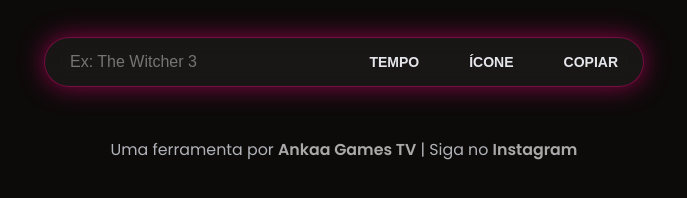
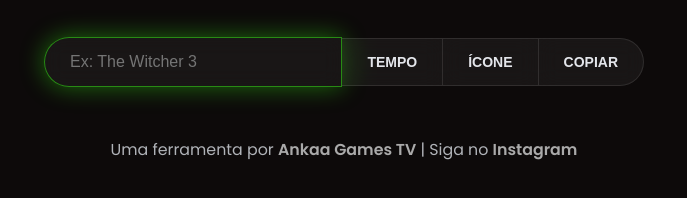
Before and after one commit to oryancardoso/ankaa-backlog-widget, a plain HTML site: page index.html in a window 1280 px wide. Shown: the part 442-640 px from the top of the page, without its empty margins (296-983 px from the left). Drawn offline with Linux system fonts and the light colour scheme.

Commit message:
Update 1.4 index.html

```diff
--- a/index.html
+++ b/index.html
@@ -5,7 +5,7 @@
   <meta charset="UTF-8">
   <meta name="viewport" content="width=device-width, initial-scale=1.0">
   <title>Ankaa Games - Ferramentas</title>
-  <style>
+<style>
     @import url('https://fonts.googleapis.com/css2?family=Poppins:wght@300;400;600&display=swap');
 
     body {
@@ -18,6 +18,7 @@
       justify-content: center;
       align-items: center;
       min-height: 90vh;
+      overflow: hidden;
     }
 
     .container {
@@ -56,39 +57,37 @@
       display: flex;
       justify-content: center;
       align-items: center;
-      border-radius: 50px;
-      border: 1px solid rgba(255, 255, 255, 0.1);
-      background-color: rgba(255, 255, 255, 0.05);
-      backdrop-filter: blur(10px);
-      -webkit-backdrop-filter: blur(10px);
-      box-shadow: 0 8px 32px 0 rgba(0, 0, 0, 0.37);
-      transition: box-shadow 0.3s ease;
-    }
-
-    .search-container:focus-within {
-      box-shadow: 0 0 25px rgba(255, 0, 127, 0.5);
-      border-color: rgba(255, 0, 127, 0.4);
     }
 
     input {
       flex-grow: 1;
       padding: 15px 25px;
       border-radius: 50px 0 0 50px;
-      border: none;
-      background-color: transparent;
+      border: 1px solid rgba(255, 255, 255, 0.1);
+      background-color: rgba(255, 255, 255, 0.05);
+      backdrop-filter: blur(10px);
+      -webkit-backdrop-filter: blur(10px);
       color: #e4e6eb;
       font-size: 16px;
+      transition: all 0.3s ease;
     }
 
     input:focus {
       outline: none;
+      border-color: rgba(57, 255, 20, 0.5);
+      box-shadow: 0 0 25px rgba(57, 255, 20, 0.4);
     }
 
     button {
+      position: relative;
+      overflow: hidden;
       flex-shrink: 0;
       padding: 15px 25px;
-      border: none;
-      background-color: transparent;
+      border: 1px solid rgba(255, 255, 255, 0.1);
+      border-left: none;
+      background-color: rgba(255, 255, 255, 0.05);
+      backdrop-filter: blur(10px);
+      -webkit-backdrop-filter: blur(10px);
       color: #e4e6eb;
       font-size: 14px;
       font-weight: 600;
@@ -97,25 +96,25 @@
       text-transform: uppercase;
     }
 
-     .search-container:focus-within {
-      box-shadow: 0 0 25px rgba(255, 0, 127, 0.5); /* BRILHO ROSA */
-      border-color: rgba(255, 0, 127, 0.4);
+    #searchButton { border-radius: 0; }
+    #pinterestButton { border-radius: 0; }
+    #copyButton { border-radius: 0 50px 50px 0; }
+
+    button::before {
+      content: '';
+      position: absolute;
+      left: var(--mouse-x, 50%);
+      top: var(--mouse-y, 50%);
+      width: 0;
+      height: 0;
+      background: radial-gradient(circle closest-side, rgba(57, 255, 20, 0.5), transparent);
+      transform: translate(-50%, -50%);
+      transition: width 0.3s ease, height 0.3s ease;
     }
 
-    button:hover {
-      transform: scale(1.05);
-      background-color: rgba(255, 255, 255, 0.05); /* Um fundo sutil no hover */
-      color: #FFFFFF;
-    }
-
-    #searchButton:hover {
-      box-shadow: 0 0 20px rgba(141, 43, 226, 0.6); /* ROSA/ROXO */
-    }
-    #pinterestButton:hover {
-      box-shadow: 0 0 20px rgba(57, 255, 20, 0.6); /* VERDE/CIANO */
-    }
-    #copyButton:hover {
-      box-shadow: 0 0 20px rgba(0, 255, 255, 0.6); /* VERDE/CIANO */
+    button:hover::before {
+      width: 200px;
+      height: 200px;
     }
 
     footer {
@@ -134,7 +133,7 @@
     footer a:hover {
       color: #FF007F;
     }
-  </style>
+</style>
 </head>
 <body>
   <div class="container">
@@ -159,11 +158,12 @@
 
   </div>
 
-  <script>
+<script>
     const gameInput = document.getElementById('gameInput');
     const searchButton = document.getElementById('searchButton');
     const pinterestButton = document.getElementById('pinterestButton');
     const copyButton = document.getElementById('copyButton');
+    const allButtons = [searchButton, pinterestButton, copyButton];
 
     const searchOnHltb = () => {
       const gameName = gameInput.value;
@@ -201,7 +201,7 @@
       'Ex: Fallout: New Vegas', 'Ex: Outer Wilds', 'Ex: Celeste', 'Ex: Undertale', 'Ex: Journey',
       'Ex: Inside', 'Ex: Limbo', 'Ex: What Remains of Edith Finch', 'Ex: Firewatch', 'Ex: Life is Strange',
       'Ex: Nier: Automata', 'Ex: Ori and the Blind Forest', 'Ex: Dead Cells', 'Ex: Slay the Spire', 'Ex: Into the Breach',
-      'Ex: FTL: Faster Than Light', 'Ex: Shovel Knight', 'Ex: Cuphead', 'Ex: Hollow Knight: Silkong'
+      'Ex: FTL: Faster Than Light', 'Ex: Shovel Knight', 'Ex: Cuphead', 'Ex: Hollow Knight: Silksong'
     ];
     let placeholderIndex = 0;
 
@@ -220,8 +220,18 @@
         }
     });
 
+    allButtons.forEach(button => {
+      button.addEventListener('mousemove', (e) => {
+        const rect = button.getBoundingClientRect();
+        const x = e.clientX - rect.left;
+        const y = e.clientY - rect.top;
+        button.style.setProperty('--mouse-x', `${x}px`);
+        button.style.setProperty('--mouse-y', `${y}px`);
+      });
+    });
+
     gameInput.focus();
     setInterval(changePlaceholder, 4000);
-  </script>
+</script>
 </body>
 </html>
```
